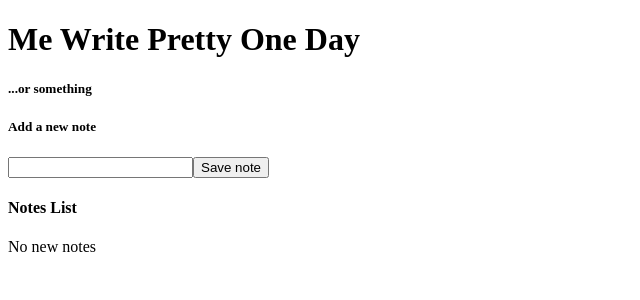
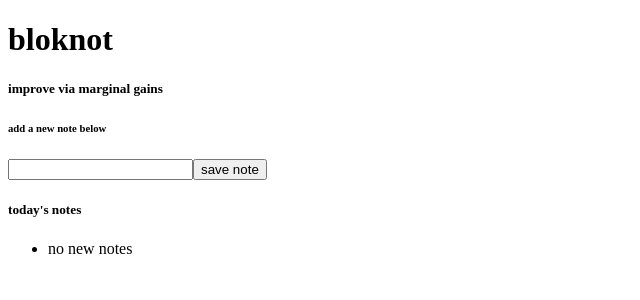
Before and after one commit to SirenaBorracha/rpt08-mvp, a React app: page / in a window 1280 px wide. Shown: the top 300 px of the page, without its empty margins (0-640 px from the left). Built offline with nearby package versions, Linux system fonts and the light colour scheme; the HTML template or start-up script is replaced by a standard one.

Commit message:
combined work, rendering is fine, made some css changes and nothing broke yayyyyy

```diff
--- a/client/src/components/CreateNote.jsx
+++ b/client/src/components/CreateNote.jsx
@@ -23,9 +23,9 @@ class CreateNote extends React.Component {
 
   render() {
     return (<div>
-      <h5>Add a new note</h5>
+      <h6>add a new note below</h6>
       <input value={this.state.note} onChange={this.onChange}/>
-      <button onClick={this.addNote}> Save note </button>
+      <button onClick={this.addNote}> save note </button>
       </div>)
   }
 }
--- a/client/src/components/NotesList.jsx
+++ b/client/src/components/NotesList.jsx
@@ -2,15 +2,19 @@ import React from 'react';
 
 const NotesList = (props) => (
   <div>
-  <h4>Notes List</h4>
+  <h5>today's notes</h5>
   <div>
   { (props.notes.length < 1) ? (
     <div>
-    No new notes
+    <ul>
+    <li>
+    no new notes
+    </li>
+    </ul>
     </div>
     ) : (
     props.notes.map((el, idx) => (
-      <div>
+      <div key={idx}>
       {el.note}
       </div>
       )))}
--- a/client/src/index.jsx
+++ b/client/src/index.jsx
@@ -66,8 +66,8 @@ class App extends React.Component {
 
   render() {
     return (<div>
-      <h1>Me Write Pretty One Day</h1>
-      <h5>...or something</h5>
+      <h1>bloknot</h1>
+      <h5>improve via marginal gains</h5>
       <CreateNote postNote={this.createNewNote}/>
       <NotesList notes={this.state.notes}/>
       </div>)
```
Also changed, not shown: 1 other file (tests, documents, lock files or other folders).
